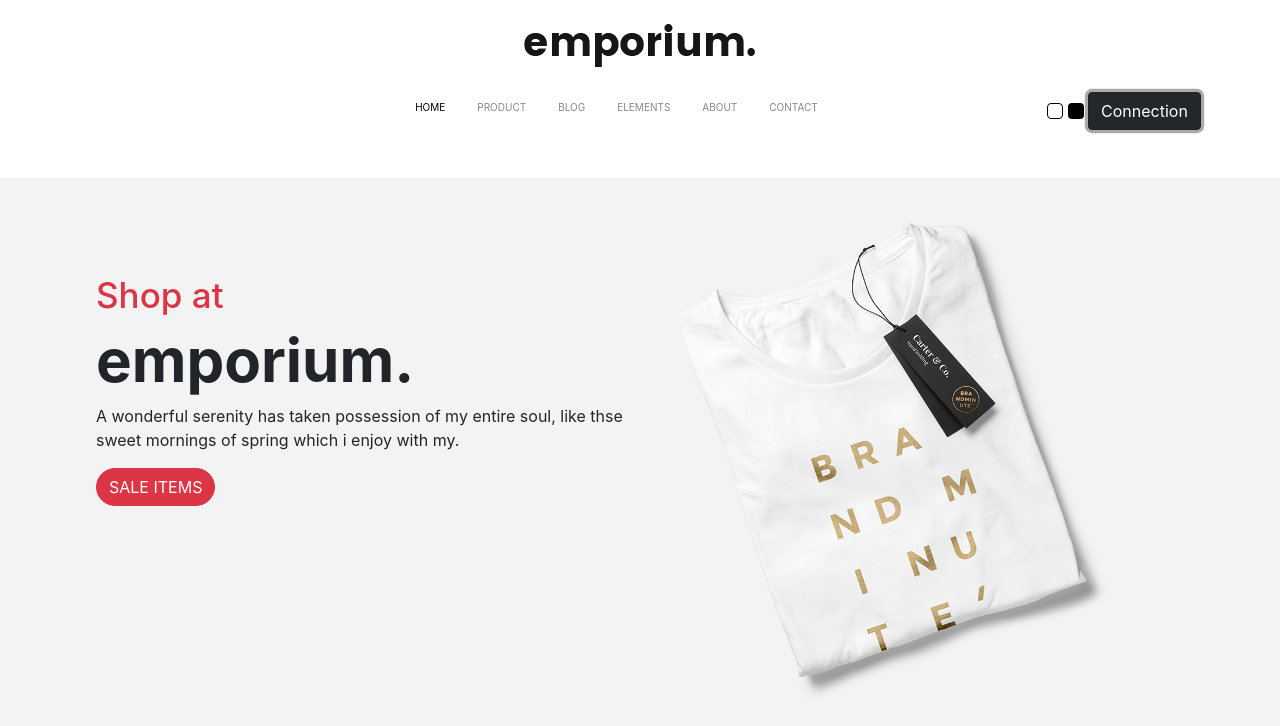
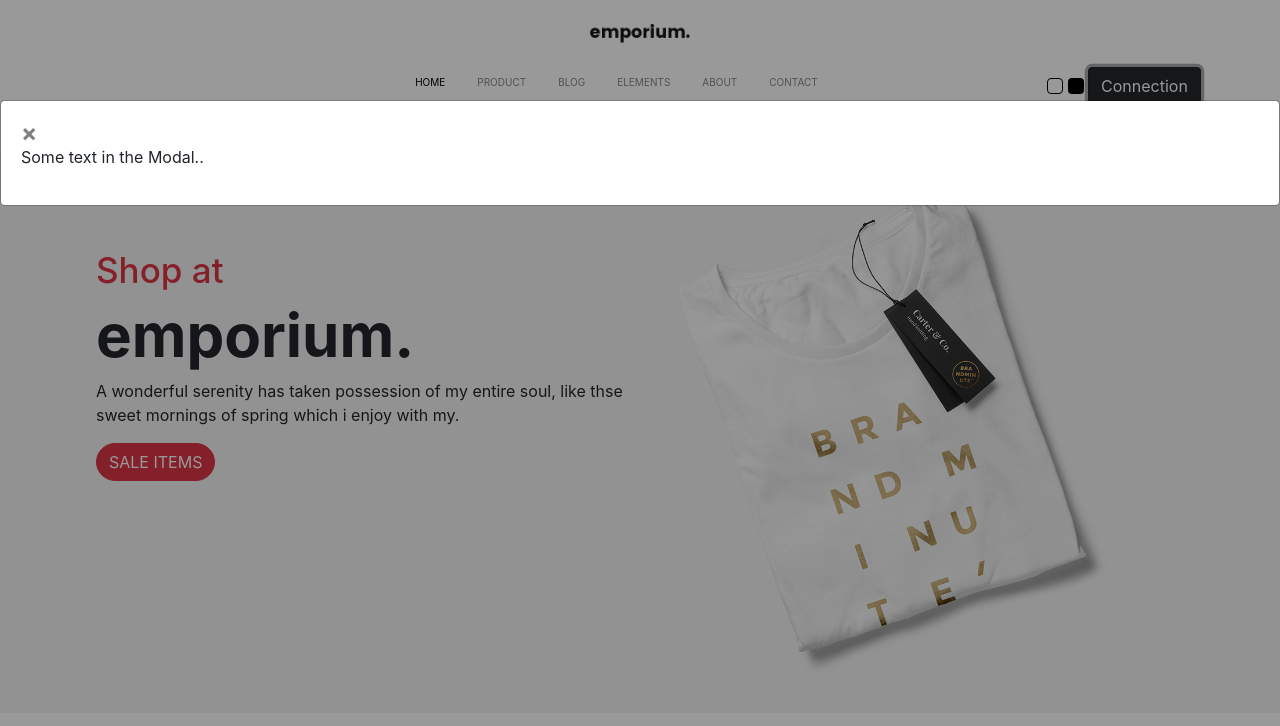
Before and after one commit to KadirYavas/je_projet_site, a website: page index.html in a window 1280 px wide. Both pictures are taken after a click on the button "Connection". Shown: the top 726 px of the page. Drawn offline with nearby package versions, Linux system fonts and the light colour scheme.

Commit message:
navbarfinjs

```diff
--- a/index.html
+++ b/index.html
@@ -1,5 +1,6 @@
 <!DOCTYPE html>
 <html lang="en">
+
 <head>
     <meta charset="UTF-8">
     <meta name="viewport" content="width=device-width, initial-scale=1.0">
@@ -14,8 +15,8 @@
 
     <!-- Header -->
     <header>
-        <img src="./images/logo.png" class="d-block mx-auto my-4" alt="">
-        <nav class="d-flex justify-content-center">
+        <img src="./images/logo.png" class="empo d-block mx-auto my-4" alt="">
+        <nav class="navscroll d-flex justify-content-center">
             <div class="offset-3">
                 <ul class="nav justify-content-center">
                     <li class="nav-item">
@@ -41,13 +42,18 @@
             <div class="offset-2 colorSwitch">
                 <button class="btn btn1"></button>
                 <button class="btn btn2"></button>
-                <button
-                header
-                    margin: 0px class="btn btn-dark">Connection</button>
+                <button class="btn btn3 btn-dark">Connection</button>
             </div>
         </nav>
 
     </header>
+
+    <div class="modal">
+        <div class="modal-content">
+            <span class="close">&times;</span>
+            <p>Some text in the Modal..</p>
+        </div>
+    </div>
 
     <!-- Section Accueil -->
 
@@ -96,8 +102,12 @@
             </div>
             <div class="col-4">
                 <img src="./images/products_mini/product-gloves.jpg" alt="" class="w-100">
-                <h4 class="text-center font-weight-bold">Leather Gloves</h4>
-                <h5 class="text-center"><span class="text-secondary"><s>$34.00</s></span> $27.00</h5>
+                <div class="d-flex align-items-center justify-content-around">
+                    <div><span class="sales">Sale!</span></div>
+                    <div>
+                    <h4 class="text-center font-weight-bold">Leather Gloves</h4>
+                    <h5 class="text-center"><span class="text-secondary"><s>$34.00</s></span> $27.00</h5></div>
+                </div>
             </div>
             <div class="col-4">
                 <img src="./images/products_mini/product-cups.jpg" alt="" class="w-100">
@@ -108,8 +118,12 @@
         <div class="row m-5">
             <div class="col-4">
                 <img src="./images/products_mini/product-bag.jpg" alt="" class="w-100">
+                <div class="d-flex align-items-center justify-content-around">
+                    <div><span class="sales">Sale!</span></div>
+                    <div>
                 <h4 class="text-center font-weight-bold">Women Bag</h4>
-                <h5 class="text-center"><span class="text-secondary"><s>$350.00</s></span> $420.00</h5>
+                <h5 class="text-center"><span class="text-secondary"><s>$350.00</s></span> $420.00</h5></div>
+                </div>
             </div>
             <div class="col-4">
                 <img src="./images/products_mini/product-tshitr.jpg" alt="" class="w-100">
@@ -164,8 +178,12 @@
             </div>
             <div class="col-3">
                 <img src="./images/products/product-bag-2-700x500.jpg" alt="" class="w-100">
+                <div class="d-flex align-items-center justify-content-around">
+                    <div><span class="sales">Sale!</span></div>
+                    <div>
                 <h4 class="text-center font-weight-bold">Red Bag</h4>
-                <h5 class="text-center"><span class="text-secondary"><s>$350.00</s></span> $420.00</h5>
+                <h5 class="text-center"><span class="text-secondary"><s>$350.00</s></span> $420.00</h5></div>
+                </div>
             </div>
             <div class="col-3">
                 <img src="./images/products/product-jacket-700x500.jpg" alt="" class="w-100">
--- a/public/js/main.js
+++ b/public/js/main.js
@@ -7,7 +7,6 @@ let bodyC = document.body
 let accueil = document.querySelector('.accueil')
 let h1 = accueil.querySelector('h1')
 let pAcc = accueil.querySelector('p')
-console.log(h1)
 
 btn2.addEventListener('click', () => {
     bodyC.style.backgroundColor = "#242323"
@@ -23,6 +22,45 @@ btn1.addEventListener('click', () => {
     pAcc.style.color = "#212529"
 })
 
+// NavScroll
+
+let navScroll = document.querySelector('header')
+let nav1 = document.querySelector('.navscroll')
+let img = navScroll.querySelector('img')
+
+window.addEventListener('scroll', () => {
+    let y = window.scrollY
+    if(y > 220){
+        navScroll.classList.add("sticky")
+        navScroll.style.top = "5"
+        navScroll.style.zIndex = "2"
+        img.style.float = "left"
+        navScroll.style.backgroundColor = "white"
+        navScroll.style.boxShadow = "1px 1px 1px #dbdbdb"
+        nav1.style.marginTop = "15px"
+    }
+    else{
+        navScroll.classList.remove("sticky")
+        navScroll.style.top = ""
+        navScroll.style.zIndex = ""
+        img.style.float = ""
+        navScroll.style.boxShadow = ""
+    }
+})
+
+
+// Modal
+
+let btn3 = colorSwitch.querySelector('.btn3')
+let modal = document.querySelector('.modal')
+let span3 = document.querySelector('.close')
+
+btn3.addEventListener('click', () => {
+    modal.style.display = "block"
+})
+span3.addEventListener('click', () => {
+    modal.style.display = "none"
+})
 
 
 
--- a/public/sass/style.sass
+++ b/public/sass/style.sass
@@ -7,8 +7,13 @@ body
 $colorSpan: red
 $footerColor : #969696
 
-
-
+.sticky
+    position: fixed
+    top: 0
+    width: 100%
+    transition: all 0.5s linear
+.empo
+    width: 100px
 .colorSwitch
     .btn1
         padding: 7px
@@ -66,9 +71,16 @@ ul
         color: $colorSpan
     h4
         font-size: 15px
+    .sales
+        border: 1px solid #BD584E
+        color: white
+        padding: 15px 7px
+        border-radius: 50%
+        background-color: #BD584E
 
 .imgproduct
     background-image: url("../../images/cta-bg.jpg")
+    background-attachment: fixed
     width: 100%
     background-position: center
     height: 500px
@@ -126,3 +138,29 @@ ul
         &:hover
             text-decoration: none
             color: white
+
+
+.modal
+    display: none
+    position: fixed
+    z-index: 1
+    padding-top: 100px
+    left: 0
+    top: 0
+    width: 100%
+    height: 100%
+    overflow: auto
+    background-color: rgb(0,0,0)
+    background-color: rgba(0,0,0,0.4)
+
+.modal-content
+    background-color: #fefefe
+    margin: auto
+    padding: 20px
+    border: 1px solid #888
+    width: 80%
+.close
+    color: #aaaaaa
+    float: right
+    font-size: 28px
+    font-weight: bold
```
Also changed, not shown: public/css/style.css, 1 other file.
